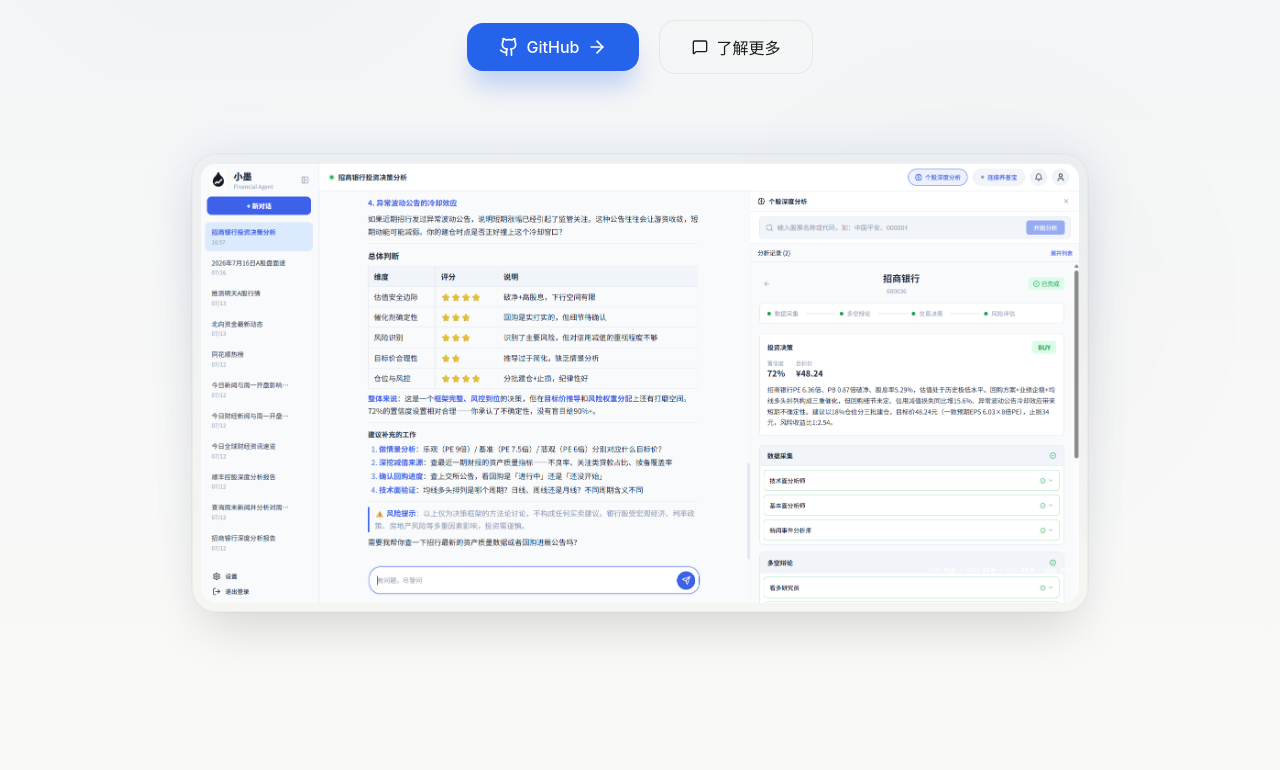
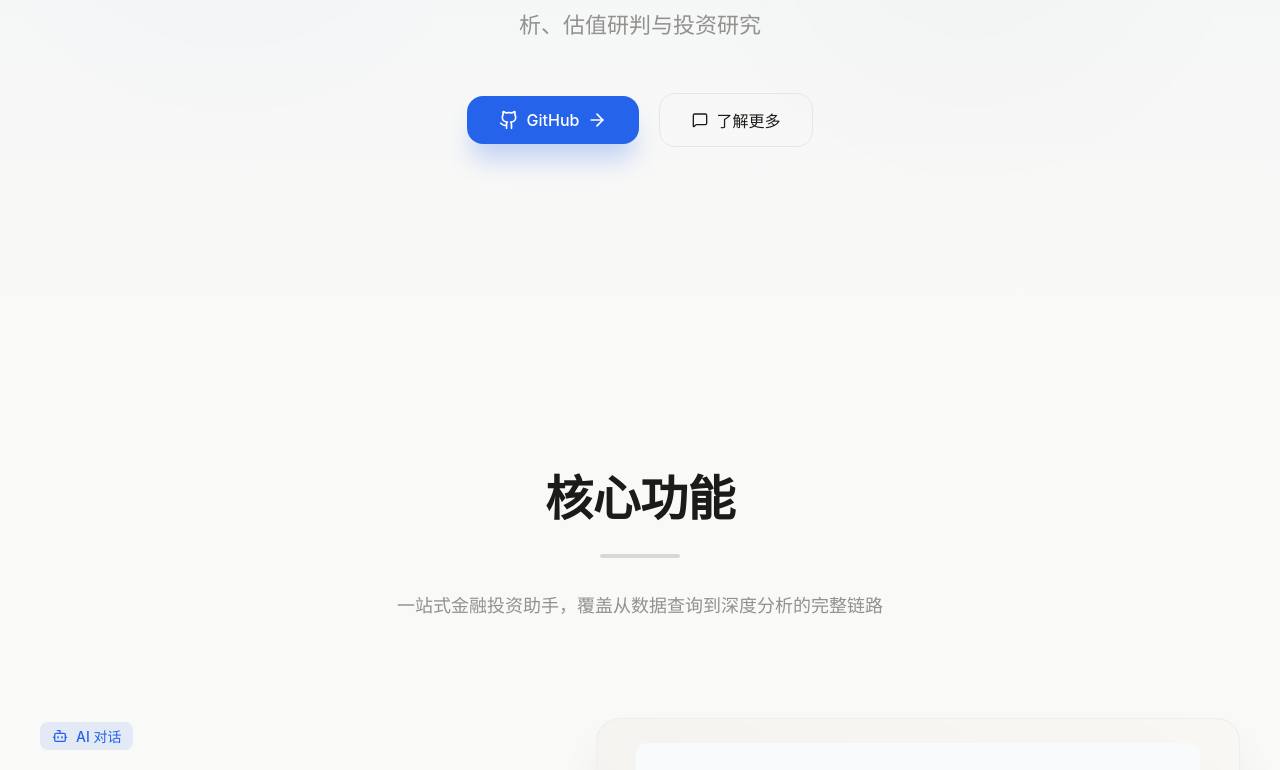
Before and after one commit to liukai-code/xiaomo-portal, a Vue app: page / in a window 1280 px wide. Shown: the part 420-1190 px from the top of the page. Built offline with nearby package versions, Linux system fonts and the light colour scheme; no server answers.

Commit message:
refactor: remove hero image and screenshot section
Delete Hero_img.png and remove the screenshot section from hero area.

Co-Authored-By: Claude Opus 4.7 <noreply@anthropic.com>

```diff
--- a/src/components/portal/HeroSection.vue
+++ b/src/components/portal/HeroSection.vue
@@ -39,14 +39,6 @@ import { Sparkles, ArrowRight, MessageSquare, Github } from 'lucide-vue-next'
           <MessageSquare :size="16" />
           了解更多
         </a>
-      </div>
-
-      <!-- Product Screenshot -->
-      <div v-animate="400" class="portal-hero-screenshot">
-        <div class="portal-hero-screenshot-glow" />
-        <div class="portal-hero-screenshot-card">
-          <img src="/portal/Hero_img.png" alt="小墨 AI 对话界面" />
-        </div>
       </div>
     </div>
   </section>
@@ -154,50 +146,4 @@ import { Sparkles, ArrowRight, MessageSquare, Github } from 'lucide-vue-next'
     gap: 20px;
   }
 }
-
-.portal-hero-screenshot {
-  margin-top: 80px;
-  position: relative;
-  width: 100%;
-  padding: 0 16px;
-}
-
-@media (min-width: 640px) {
-  .portal-hero-screenshot {
-    padding: 0;
-  }
-}
-
-.portal-hero-screenshot-glow {
-  position: absolute;
-  inset: -16px;
-  background: linear-gradient(to bottom, rgba(37, 99, 235, 0.06), transparent);
-  border-radius: 48px;
-  filter: blur(16px);
-  z-index: -1;
-}
-
-.portal-hero-screenshot-card {
-  position: relative;
-  border-radius: 24px;
-  border: 1px solid rgba(230, 227, 227, 0.5);
-  background: rgba(242, 240, 233, 0.3);
-  padding: 8px;
-  backdrop-filter: blur(4px);
-  box-shadow:
-    0 25px 50px -12px rgba(0, 0, 0, 0.15),
-    0 0 0 1px rgba(0, 0, 0, 0.03);
-  overflow: hidden;
-  transition: transform 0.7s;
-}
-
-.portal-hero-screenshot-card:hover {
-  transform: scale(1.01);
-}
-
-.portal-hero-screenshot-card img {
-  width: 100%;
-  border-radius: 16px;
-  display: block;
-}
 </style>
```
Also changed, not shown: public/portal/Hero_img.png (deleted).
